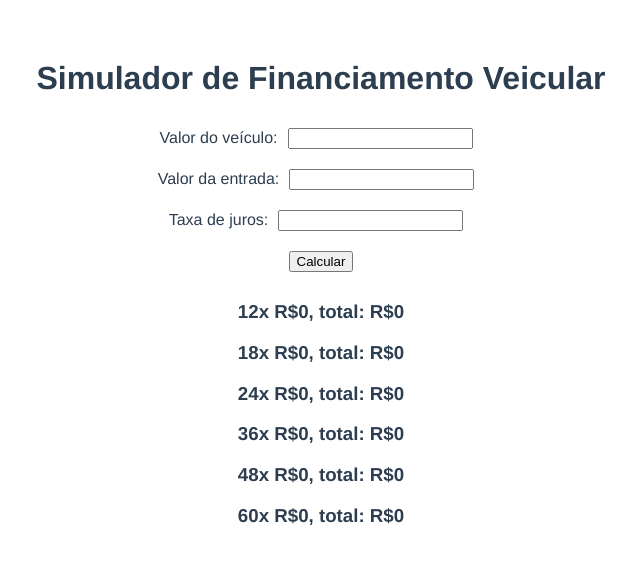
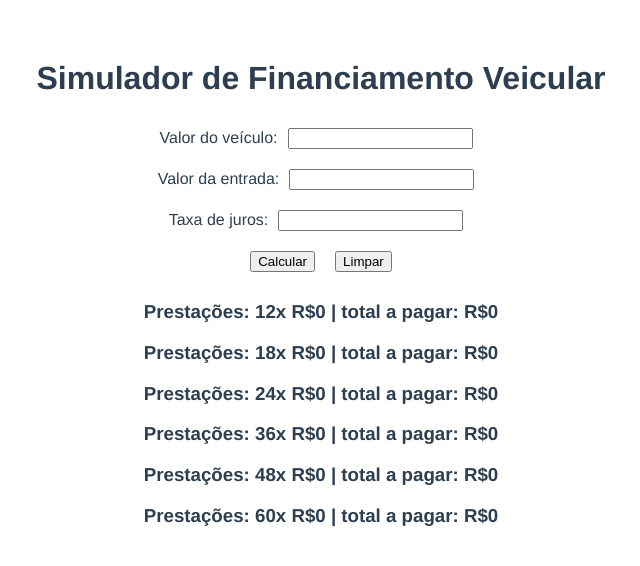
Before and after one commit to rslewenstein/calcula-financiamento-veiculo, a Vue app: page / in a window 1280 px wide. Shown: the top 566 px of the page, without its empty margins (319-959 px from the left). Built offline with nearby package versions, Linux system fonts and the light colour scheme.

Commit message:
Botão limpar

```diff
--- a/src/components/Calcula.vue
+++ b/src/components/Calcula.vue
@@ -16,14 +16,15 @@
     </div>
 
     <input type="button" value="Calcular" v-on:click="calcular_total()">
+    <input type="button" value="Limpar" v-on:click="limpar()">
   </div>
   <div>
-    <h3>12x R${{ doze_meses }}, total: R${{ total_12 }}</h3>
-    <h3>18x R${{ dezoito_meses }}, total: R${{ total_18 }}</h3>
-    <h3>24x R${{ vinte_quatro_meses }}, total: R${{ total_24 }}</h3>
-    <h3>36x R${{ trinta_seis_meses }}, total: R${{ total_36 }}</h3>
-    <h3>48x R${{ quarenta_oito_meses }}, total: R${{ total_48 }}</h3>
-    <h3>60x R${{ sessenta_meses }}, total: R${{ total_60 }}</h3>
+    <h3>Prestações: 12x R${{ doze_meses }} | total a pagar: R${{ total_12 }}</h3>
+    <h3>Prestações: 18x R${{ dezoito_meses }} | total a pagar: R${{ total_18 }}</h3>
+    <h3>Prestações: 24x R${{ vinte_quatro_meses }} | total a pagar: R${{ total_24 }}</h3>
+    <h3>Prestações: 36x R${{ trinta_seis_meses }} | total a pagar: R${{ total_36 }}</h3>
+    <h3>Prestações: 48x R${{ quarenta_oito_meses }} | total a pagar: R${{ total_48 }}</h3>
+    <h3>Prestações: 60x R${{ sessenta_meses }} | total a pagar: R${{ total_60 }}</h3>
   </div>
 </template>
 
@@ -109,6 +110,23 @@ export default {
       },
       calcular_total_60(valParcela){
         return parseFloat(valParcela * 60)
+      },
+      limpar(){
+        this.valor_veiculo = "",
+        this.valor_entrada = "",
+        this.valor_taxa_juros = "",
+        this.doze_meses = 0,
+        this.dezoito_meses = 0,
+        this.vinte_quatro_meses = 0,
+        this.trinta_seis_meses = 0,
+        this.quarenta_oito_meses  = 0,
+        this.sessenta_meses = 0,
+        this.total_12 = 0,
+        this.total_18  = 0,
+        this.total_24 = 0,
+        this.total_36 = 0,
+        this.total_48 = 0,
+        this.total_60 = 0
       }
   }
 }
```
Also changed, not shown: src/assets/logo.png (deleted), 1 other file (tests, documents, lock files or other folders).
